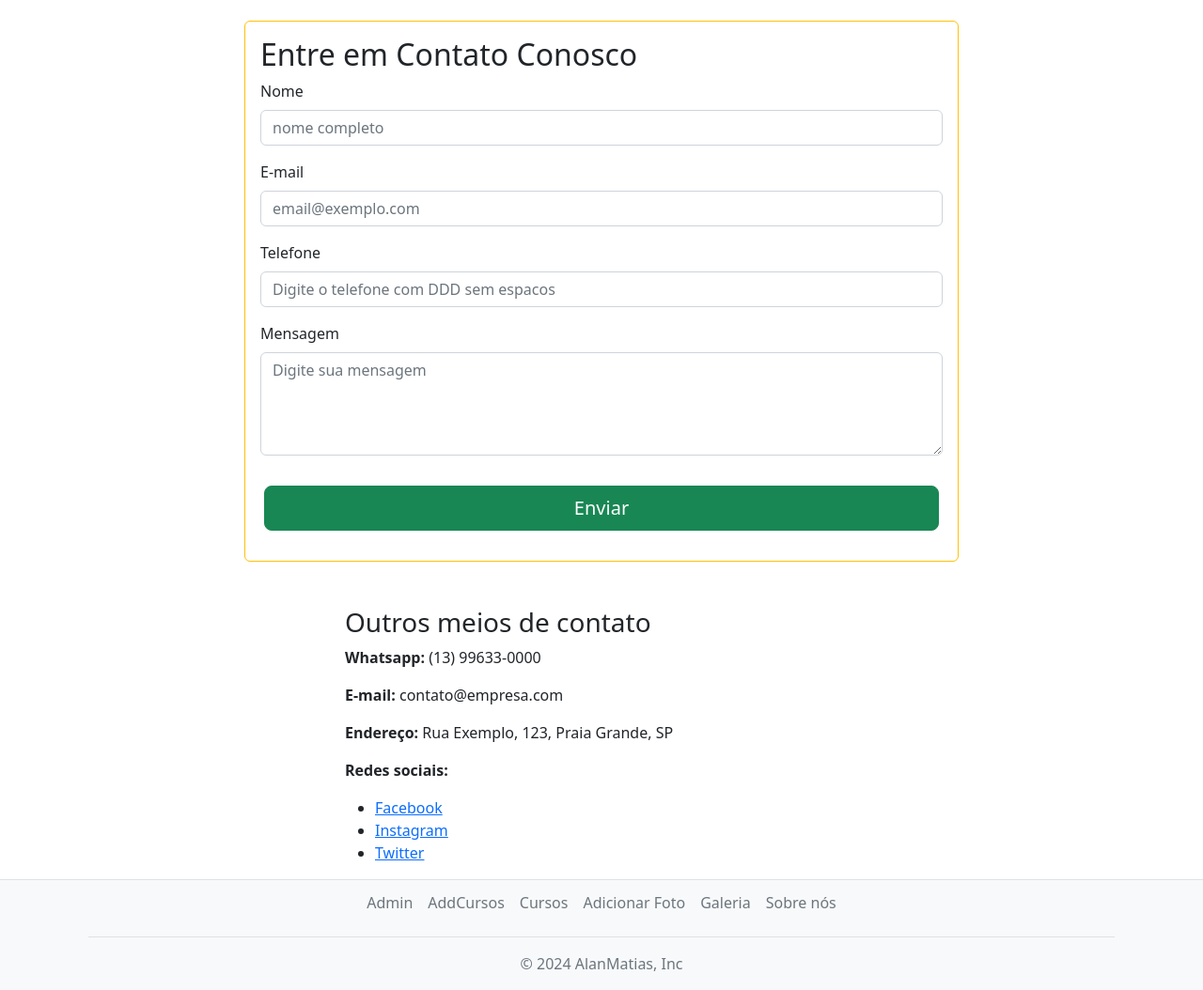
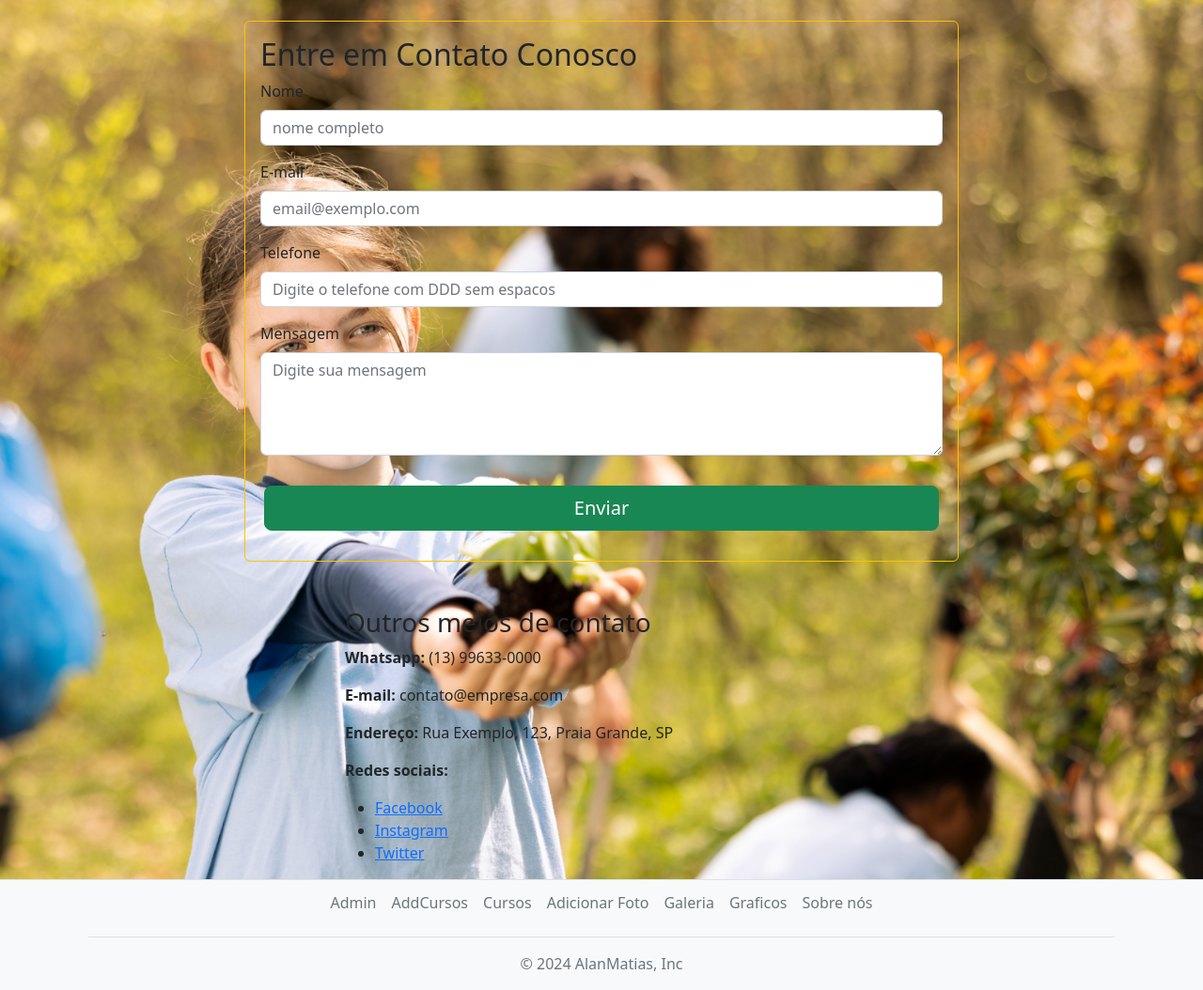
Before and after one commit to Aonay/Fatec, a Django app: page /contato/ in a window 1280 px wide. Shown: the part 58-1112 px from the top of the page at 94% size. Run offline with Django 5.2, Linux system fonts and the light colour scheme.

Commit message:
Alteracoes na aparencia

```diff
--- a/Desenvolvimento_Web3/Projeto_DJANGO/appHome/static/estilo.css
+++ b/Desenvolvimento_Web3/Projeto_DJANGO/appHome/static/estilo.css
@@ -2,6 +2,10 @@ body {
   display: flex;
   flex-direction: column;
   min-height: 100vh; /* Garante que a altura mínima da página seja 100% da altura da janela */
+  background-image: url('images/bgpage.jpg');
+  background-size: cover; /* Ajusta a imagem para cobrir todo o body */
+  background-repeat: no-repeat; /* Evita repetição da imagem */
+  background-position: center; /* Centraliza a imagem */
 
 }
 
--- a/Desenvolvimento_Web3/Projeto_DJANGO/appHome/templates/base.html
+++ b/Desenvolvimento_Web3/Projeto_DJANGO/appHome/templates/base.html
@@ -15,8 +15,8 @@
     integrity="sha384-rbsA2VBKQhggwzxH7pPCaAqO46MgnOM80zW1RWuH61DGLwZJEdK2Kadq2F9CUG65" crossorigin="anonymous">
 </head>
 
-<body>
-  <nav class="bg-dark">
+<body >
+  <nav class=" bg-dark">
   <div class="container-fluid">
     <header class="d-flex flex-wrap align-items-center justify-content-between py-1">
 
@@ -43,7 +43,7 @@
     </header>
   </div>
   </nav>
-  </main>
+
 
 
   <div style="margin-top: 60px;">
@@ -75,11 +75,18 @@
     <div class="container">
       <div class="container">
         <ul class="nav justify-content-center border-bottom pb-3 mb-3">
-          <li class="nav-item"><a href="{% url 'lista_usuarios' %}" class="nav-link px-2 text-muted link-light">Admin</a></li>
-          <li class="nav-item"><a href="{% url 'criar_projeto' %}" class="nav-link px-2 text-muted link-light">AddCursos</a></li>
-          <li class="nav-item"><a href="{% url 'lista_projetos' %}" class="nav-link px-2 text-muted link-light">Cursos</a></li>
-          <li class="nav-item"><a href="{% url 'criar_foto' %}" class="nav-link px-2 text-muted link-light">Adicionar Foto</a></li>
-          <li class="nav-item"><a href="{% url 'galeria' %}" class="nav-link px-2 text-muted link-light">Galeria</a></li>
+          <li class="nav-item"><a href="{% url 'lista_usuarios' %}"
+              class="nav-link px-2 text-muted link-light">Admin</a></li>
+          <li class="nav-item"><a href="{% url 'criar_projeto' %}"
+              class="nav-link px-2 text-muted link-light">AddCursos</a></li>
+          <li class="nav-item"><a href="{% url 'lista_projetos' %}"
+              class="nav-link px-2 text-muted link-light">Cursos</a></li>
+          <li class="nav-item"><a href="{% url 'criar_foto' %}" class="nav-link px-2 text-muted link-light">Adicionar
+              Foto</a></li>
+          <li class="nav-item"><a href="{% url 'galeria' %}" class="nav-link px-2 text-muted link-light">Galeria</a>
+          </li>
+          <li class="nav-item"><a href="{% url 'grafico' %}" class="nav-link px-2 text-muted link-light">Graficos</a>
+          </li>
           <li class="nav-item"><a href="#" class="nav-link px-2 text-muted link-light">Sobre nós</a></li>
         </ul>
       </div>
--- a/Desenvolvimento_Web3/Projeto_DJANGO/appHome/templates/lista_projetos.html
+++ b/Desenvolvimento_Web3/Projeto_DJANGO/appHome/templates/lista_projetos.html
@@ -3,6 +3,7 @@
 {% load static %}
 
 {% block titulo %} Projetos {% endblock %}
+
 
 {% block conteudo %}
 
@@ -19,7 +20,7 @@
                 <h5 class="card-subtitle mb-2 text-muted">Vagas: {{ projeto.vagas }}</h5>
                 <p class="card-text">{{ projeto.descricao }}</p>
                 <div class="mt-auto d-grid gap-2 d-md-flex justify-content-md-end align-items-center">
-                    <h3 class="card-subtitle mb-0 text-success">R$: {{ projeto.valor }}</h3>
+                    <h3 class="card-subtitle mb-0 text-success">R$ {{ projeto.valor }}</h3>
                     {% if request.session.email %}
                     <a href="{% url 'confirmar_compra' projeto.id %}"><button type="button" class="btn btn-warning btn-lg">Comprar</button></a>
                     {% else %}
--- a/Desenvolvimento_Web3/Projeto_DJANGO/appHome/views.py
+++ b/Desenvolvimento_Web3/Projeto_DJANGO/appHome/views.py
@@ -78,6 +78,8 @@ def lista_projetos(request):
 
 	context ={
 		'projetos':projetos,
+		'messages': messages.get_messages(request),
+		'exibir_mensagens':True,
 		'username':email
 	}
 
@@ -313,7 +315,7 @@ def finalizarCompra(request):
 			idCurso = id_projeto,
 			curso = curso.nome,
 			valorPago = curso.valor,
-			dtCompra= mes_posterior
+			dtCompra= hoje
 		)
 		venda.save()
 		messages.success(request,'Compra realizada com sucesso!')
```
Also changed, not shown: Desenvolvimento_Web3/Projeto_DJANGO/appHome/static/images/bgpage.jpg (added), Desenvolvimento_Web3/Projeto_DJANGO/db.sqlite3. Lines whose indentation alone changed are shown as unchanged.
